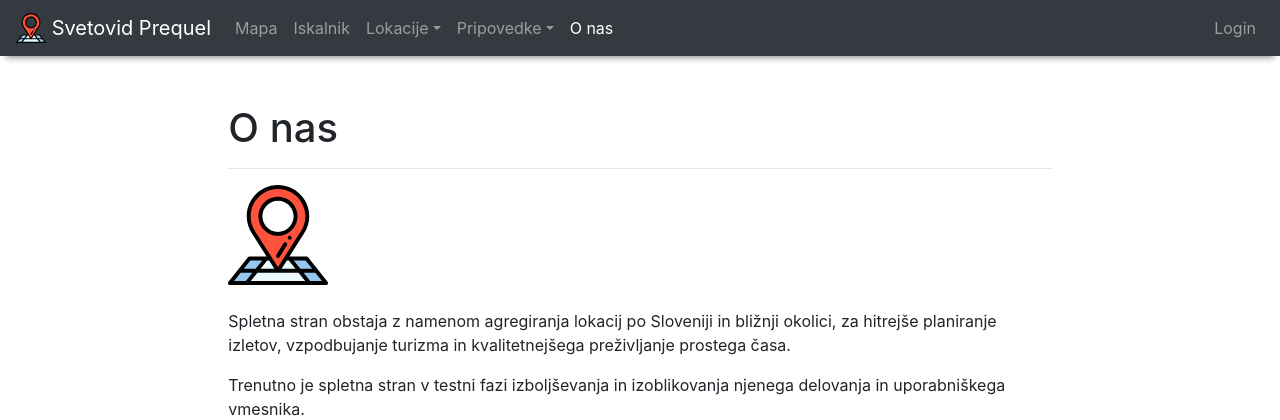
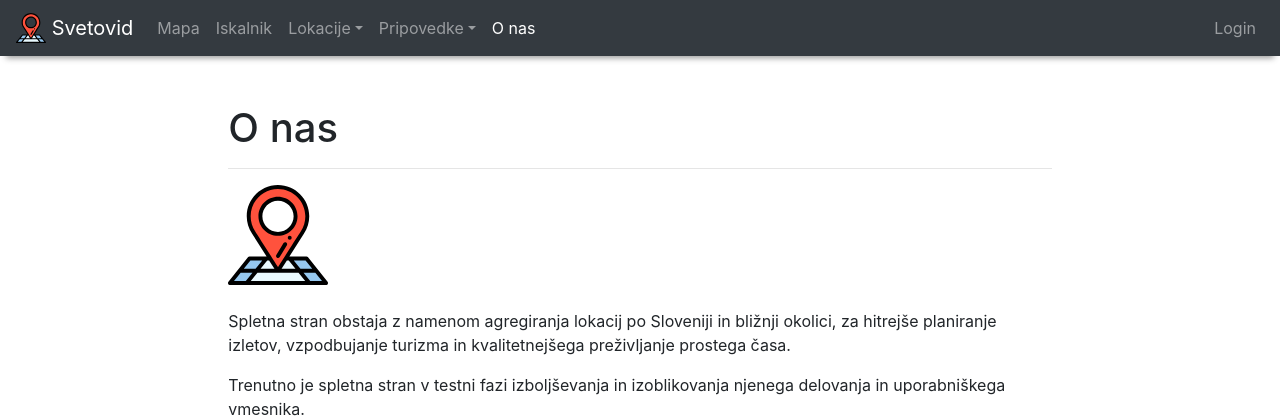
Before and after one commit to Charckle/svetovifprequel, a Flask app: page /about/ in a window 1280 px wide. Shown: the top 420 px of the page. Run offline with Flask 2, Linux system fonts and the light colour scheme; some libraries are stand-ins or nearby versions.

Commit message:
version 0.0.3

```diff
--- a/app/templates/main_page_module/base.html
+++ b/app/templates/main_page_module/base.html
@@ -35,7 +35,7 @@
         <nav class="navbar navbar-expand-lg navbar-dark bg-dark bg-light">
             <a class="navbar-brand" href="{{ url_for('main_page_module.index') }}">
                 <img src="{{ url_for('static', filename='icons/default.svg') }}" width="30" height="30" class="d-inline-block align-top" alt="">
-                Svetovid Prequel</a>
+                Svetovid</a>
             <button class="navbar-toggler" type="button" data-toggle="collapse" data-target="#navbarSupportedContent" aria-controls="navbarSupportedContent" aria-expanded="false" aria-label="Toggle navigation">
                 <span class="navbar-toggler-icon"></span>
             </button>
--- /dev/null
+++ b/gunicorn_config.py
@@ -0,0 +1,3 @@
+import gunicorn
+
+gunicorn.SERVER = "Guybrush Threepwood"
```
Also changed, not shown: 4 other files.
